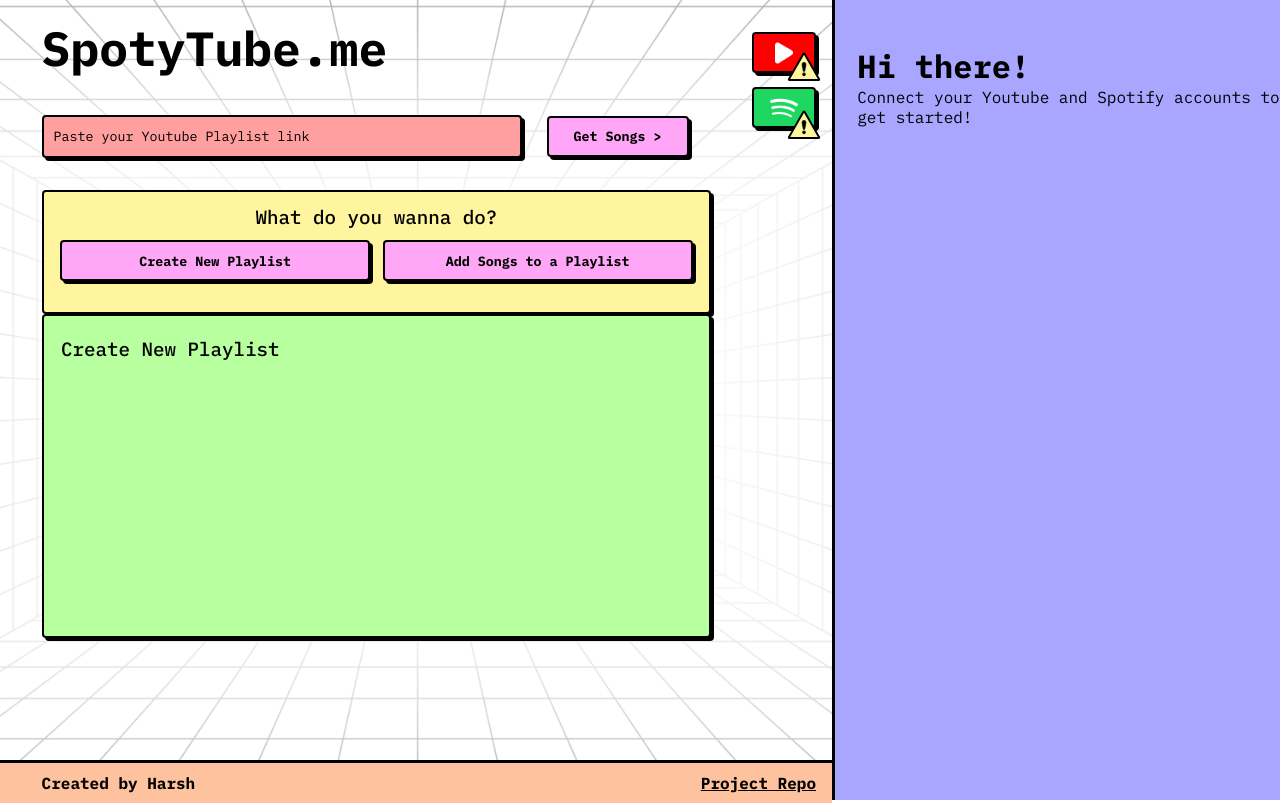
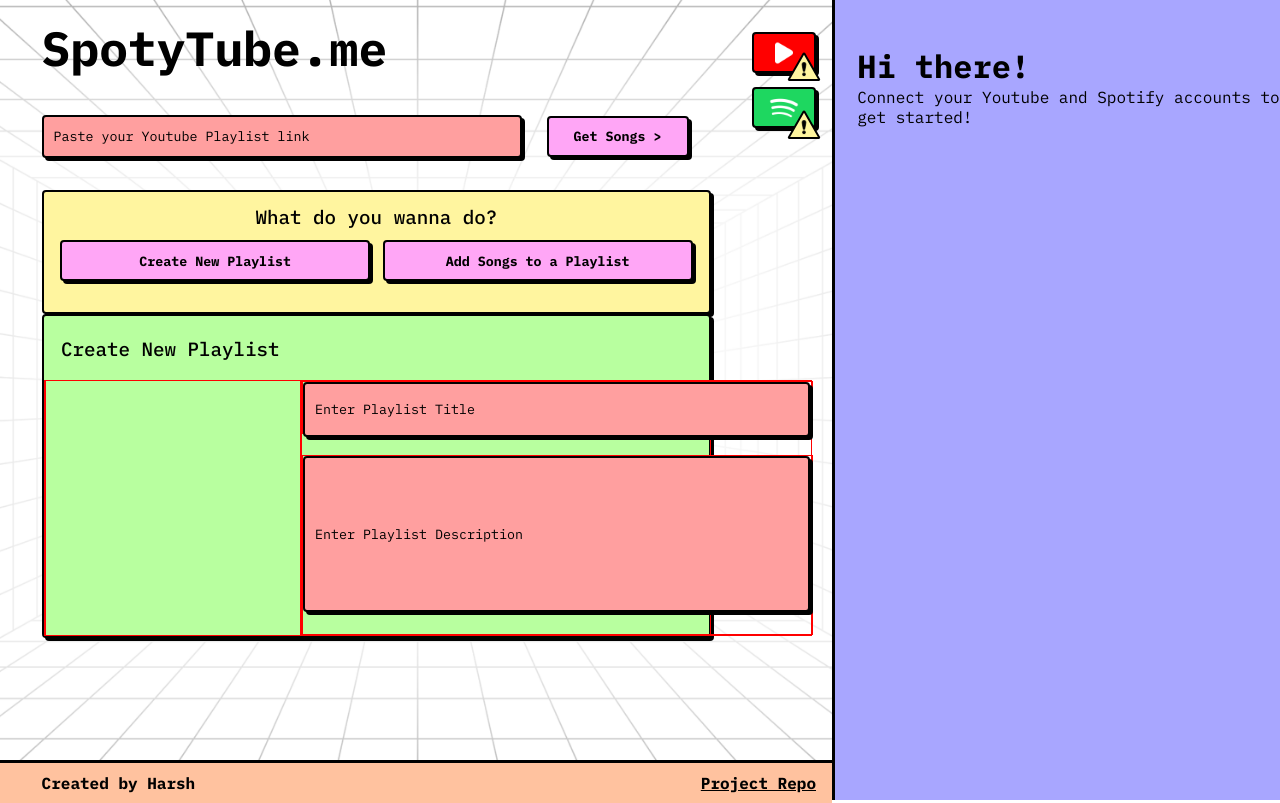
Before and after one commit to sourcery-ai-experiments/yt_playlist_exporter, a React (Create React App) app in the folder frontend/: page / in a window 1280 px wide. Built offline with nearby package versions, Linux system fonts and the light colour scheme; no server answers.

Commit message:
made some progress on the create playlist feature

```diff
--- a/frontend/src/components/CreatePlaylist/CreatePlaylist.css
+++ b/frontend/src/components/CreatePlaylist/CreatePlaylist.css
@@ -23,5 +23,73 @@
     margin:0;
 }
 .Create-Playlist-Info{
+    border: 1px solid red;
+    height: 80%;
+    width: 100%;
+    display: flex;
+    flex-direction: row;
+    justify-content: space-evenly;
+    align-items: center;
+}
 
+.Create-Playlist-Img{
+  border: 1px solid red;
+  height: 100%;
+  width: auto;
+  aspect-ratio: 1/1;
 }
+
+.Create-Playlist-Details{
+  border: 1px solid red;
+  height: 100%;
+  width: auto;
+  aspect-ratio: 2/1;
+  display: flex;
+  flex-direction: column;
+  justify-content: space-between;
+}
+.Create-Playlist-Title{
+  border: 1px solid red;
+  height: 20%;
+  width: 100%;
+}
+.Create-Playlist-Desc{
+  border: 1px solid red;
+  height: 70%;
+  width: 100%;
+}
+
+.TitleInputBox{
+    width: 95%;
+    height: 100%;
+    padding: 0 10px;
+    font-family: 'IBM Plex Mono', sans-serif;
+    border: 2px solid black;
+    box-shadow: 3px 3px;
+    border-radius: 4px;
+    background-color: #FF9F9F;
+    color: black;
+    display: flex;
+}
+
+.TitleInputBox:hover{
+  background-color: #FF9F9Fdf;
+}
+
+.TitleInputBox:focus{
+  outline: none;
+}
+.TitleInputBox:active{
+  transform: translateX(0.1em) translateY(0.1em);
+  box-shadow: 1px 1px;
+}
+
+
+.TitleInputBox::-webkit-input-placeholder {
+  color: black;
+}
+
+.TitleInputBox::selection {
+  background: black;
+  color: white;
+}
--- a/frontend/src/components/CreatePlaylist/CreatePlaylist.js
+++ b/frontend/src/components/CreatePlaylist/CreatePlaylist.js
@@ -13,10 +13,21 @@
         </div>
         <div className='Create-Playlist-Details'>
           <div className='Create-Playlist-Title'>
-
+            <input
+              type="text"
+              placeholder="Enter Playlist Title"
+              className='TitleInputBox'
+               />
           </div>
           <div className='Create-Playlist-Desc'>
-
+            <input
+              type="text"
+              placeholder="Enter Playlist Description"
+              className='TitleInputBox'
+              style={{
+                height: '85%',
+              }}
+               />
           </div>
         </div>
       </div>
```
Lines whose indentation alone changed are shown as unchanged.
